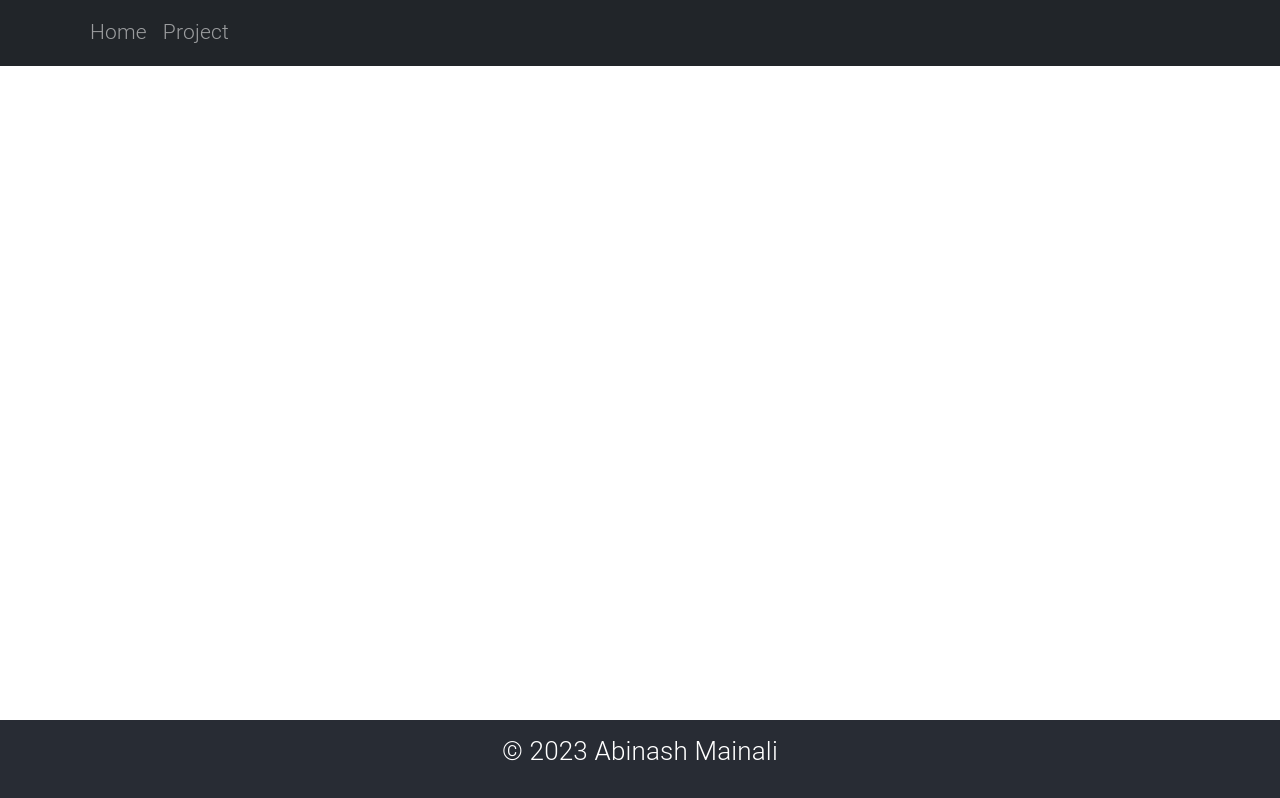
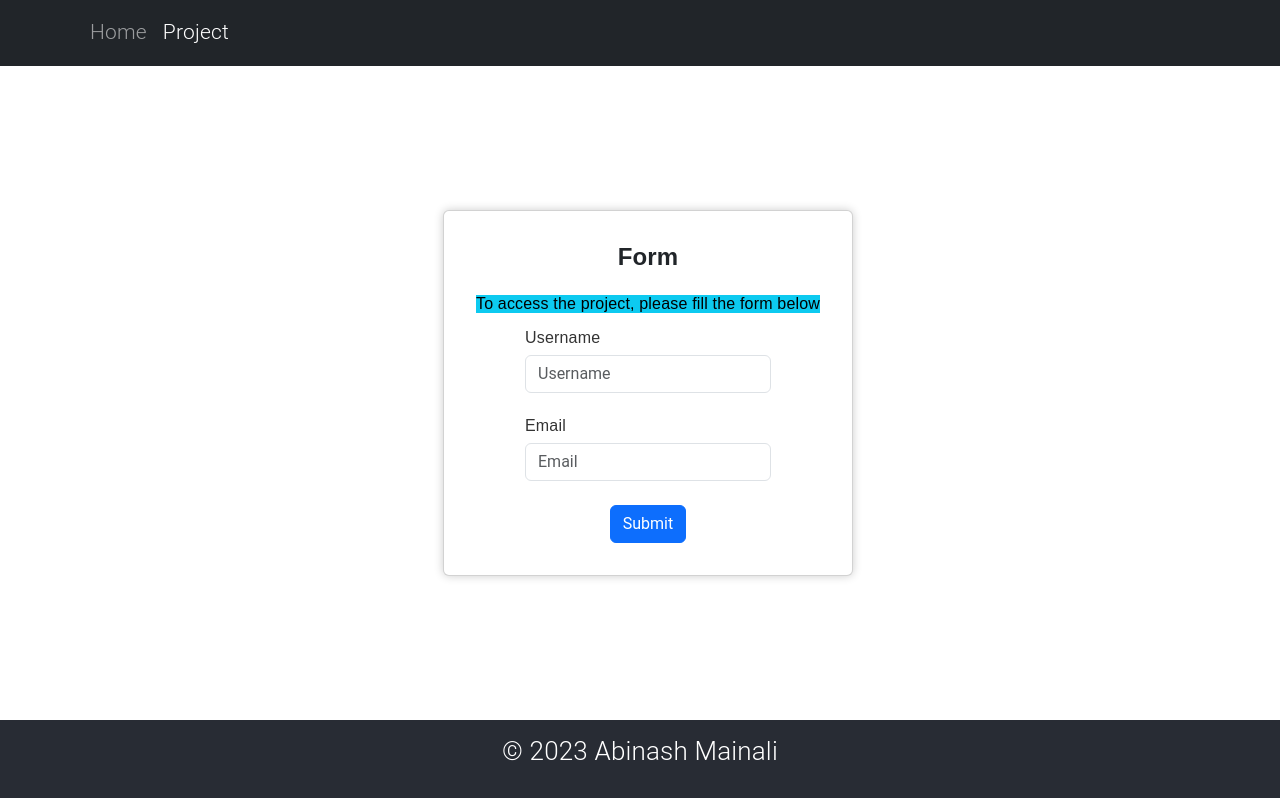
Before and after one commit to AbinashMainali/laravelProject2, a React (Create React App) app in the folder client/: page /login in a window 1280 px wide. Built offline with nearby package versions, Linux system fonts and the light colour scheme.

Commit message:
Form built

```diff
--- a/client/src/App.css
+++ b/client/src/App.css
@@ -1,4 +1,4 @@
-.App{
+.App {
     text-align: center;
 
     display: flex;
@@ -13,11 +13,9 @@
     letter-spacing: 0.0075em;
 
 
-
-
 }
 
-    .App-header{
+.App-header {
     background-color: #282c34;
     min-height: 20vh;
     display: flex;
@@ -30,16 +28,20 @@
 }
 
 
-    .App-main{
+.App-main {
+    min-height: 70vh;
     display: flex;
     flex-direction: column;
     align-items: center;
+    justify-content: center;
+    font-size: calc(10px + 2vmin);
+    color: black;
+    margin:1rem;
+    flex: 1 0 auto;
 
-        flex-grow: 1;
-        padding: 1rem;
 }
 
-    .App-footer{
+.App-footer {
     background-color: #282c34;
     min-height: 10vh;
     display: flex;
@@ -50,3 +52,102 @@
     color: white;
 
 }
+
+.Project{
+    height: 100%;
+    width: 100%;
+    display: flex;
+    flex-direction: column;
+    align-items: center;
+    justify-content: center;
+
+
+}
+
+
+
+
+.Login {
+    display: flex;
+    flex-direction: column;
+    align-items: center;
+    justify-content: center;
+    padding: 1rem;
+    border: 1px solid #ccc;
+    border-radius: 1rem;
+
+    box-shadow: 0 0 10px 0 rgba(0, 0, 0, 0.2);
+    width: max-content;
+    margin-left: 1rem;
+    height: 100%;
+}
+
+.Login .card-title{
+    font: bold 1.5rem 'Fira Sans', sans-serif;
+}
+
+.Login .card-text{
+    font: 1rem 'Fira Sans', sans-serif;
+}
+
+
+
+.Login input[type="submit"]:hover {
+    background-color: #555;
+}
+
+.Login a {
+    color: #333;
+    text-decoration: none;
+}
+
+.Login a:hover {
+    text-decoration: underline;
+}
+
+.Login .error {
+    color: #cc0000;
+    margin-bottom: 1rem;
+}
+
+.Login .success {
+    color: #00cc00;
+    margin-bottom: 1rem;
+}
+
+.Login .loading {
+    color: #333;
+    margin-bottom: 1rem;
+}
+
+.Login .form-group {
+    display: flex;
+    flex-direction: column;
+    align-items: center;
+    justify-content: center;
+}
+
+
+.Login .form-label {
+    display: flex;
+    flex-direction: column;
+    align-items: flex-start;
+    justify-content: center;
+    font-weight: normal;
+    font: 1rem 'Fira Sans', sans-serif;
+
+    margin-bottom: 0.5rem;
+    color: #333;
+}
+
+.Login .form-check-label, .form-check-input{
+    display: flex;
+    flex-direction: column;
+    align-items: flex-start;
+    justify-content: center;
+    font-weight: normal;
+    font: 1rem 'Fira Sans', sans-serif;
+    margin-left:0.5rem;
+    margin-bottom: 0.5rem;
+
+}
--- a/client/src/App.js
+++ b/client/src/App.js
@@ -1,9 +1,11 @@
 import './App.css';
+
 import {NavLink, Route, Routes} from "react-router-dom";
 import "bootstrap/dist/css/bootstrap.min.css";
 import {Container, Nav, Navbar} from "react-bootstrap";
 import {Home} from "./pages/Home";
 import {Project} from "./pages/Project";
+import {Login} from "./pages/Login";
 
 function App() {
     return (
@@ -16,7 +18,7 @@ function App() {
                             <NavLink to="/" className="nav-link">
                                 Home
                             </NavLink>
-                            <NavLink to="/project" className="nav-link">
+                            <NavLink to="/login" className="nav-link">
                                 Project
                             </NavLink>
 
@@ -27,6 +29,7 @@ function App() {
             <div className="App-main">
                 <Routes>
                     <Route path="/" element={<Home/>}/>
+                    <Route path="/login" element={<Login/>}/>
                     <Route path="/project" element={<Project/>}/>
 
                 </Routes>
--- a/client/src/pages/Home.js
+++ b/client/src/pages/Home.js
@@ -40,6 +40,7 @@ export function Home() {
 
 
             </Container>
+
         </div>
 
 
--- /dev/null
+++ b/client/src/pages/Login.js
@@ -0,0 +1,75 @@
+import {Card} from "react-bootstrap";
+import {Link} from "react-router-dom";
+import {useState} from "react";
+
+
+export function Login(){
+    const [inputs, setInputs] = useState({});
+
+    const handleChange = (event) => {
+        const name = event.target.name;
+        const value = event.target.value;
+        setInputs((values) => ({ ...values, [name]: value }));
+    }
+
+    const handleSubmit = (event) => {
+        event.preventDefault();
+        console.log(inputs);
+        event.target.reset();
+        setInputs({})
+        if(!inputs.name || !inputs.email){
+            alert("Please fill the form")
+        }
+        else{
+            alert("Thank you for your submission")
+            window.location.href="/project"
+        }
+
+    }
+
+    return(
+
+        <Card className={"Login"}>
+            <Card.Body>
+                <Card.Title className={" mb-4 card-title"}>Form</Card.Title>
+                <Card.Text className={"text-bg-info card-text"}>To access the project, please fill the form below</Card.Text>
+
+                    <form className={"form-group"}   onSubmit={handleSubmit}>
+                        <div className="mb-3">
+                            <label  className="form-label">Username </label>
+                            <input
+                                type="text"
+                                name="name"
+                                className="form-control mb-2"
+                                placeholder="Username"
+                                value={inputs.name || ""}
+                                onChange={handleChange}
+                            />
+
+                        </div>
+                        <div className="mb-3">
+                            <label htmlFor="exampleInputEmail1" className="form-label">Email </label>
+                            <input
+                                type="email"
+                                name="email"
+                                className="form-control mb-2"
+                                placeholder="Email"
+                                value={inputs.email || ""}
+                                onChange={handleChange}
+                            />
+
+                        </div>
+
+
+                        <div className={"d-grid gap-2"}>
+                            <button type="submit" className="btn btn-primary"  >Submit</button>
+                        </div>
+                    </form>
+
+            </Card.Body>
+        </Card>
+
+
+    )
+
+}
--- a/client/src/pages/Project.js
+++ b/client/src/pages/Project.js
@@ -1,10 +1,17 @@
+
+
+
 export function Project() {
     return (
         <div className={"Project"}>
+
+
+
             <div className={"Project-header"}>
-                <h1>Project</h1>
 
-            </div>
+
+
+
             <div className={"Project-body"}>
                 <div className={"Project-body-content card text-start m-2 p-2 bg-body-secondary"}>
                     <a href="https://triviacontest.azurewebsites.net" title={"Trivia"} className={"link-success text-decoration-none link-opacity-50-hover"}>
@@ -20,6 +27,7 @@ export function Project() {
                 </div>
             </div>
         </div>
+        </div>
 
     )
 }
```
Also changed, not shown: client/src/helper/http.js (added), client/src/img1.jpg (added), client/src/img2.jpg (added). Lines whose indentation alone changed are shown as unchanged.
